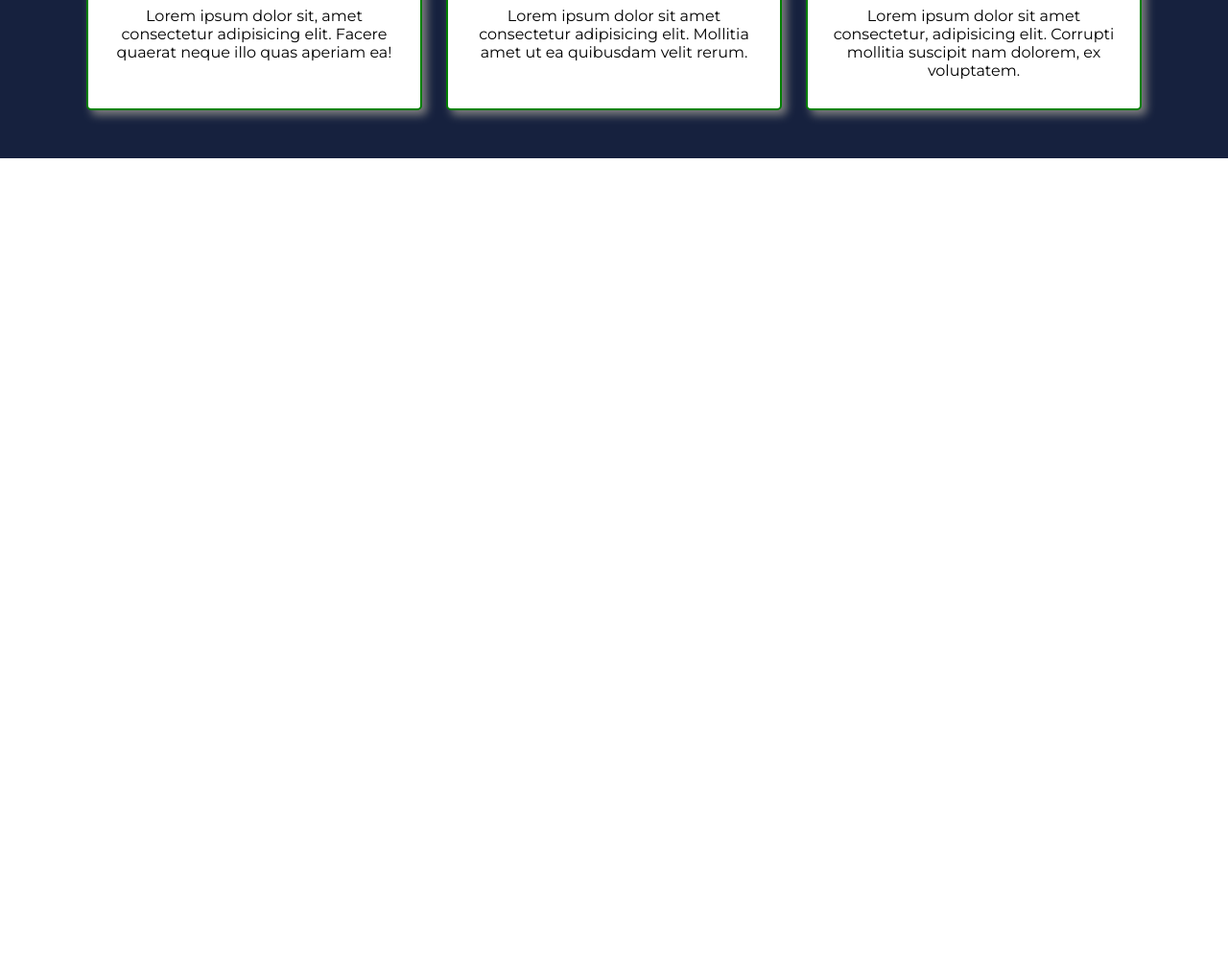
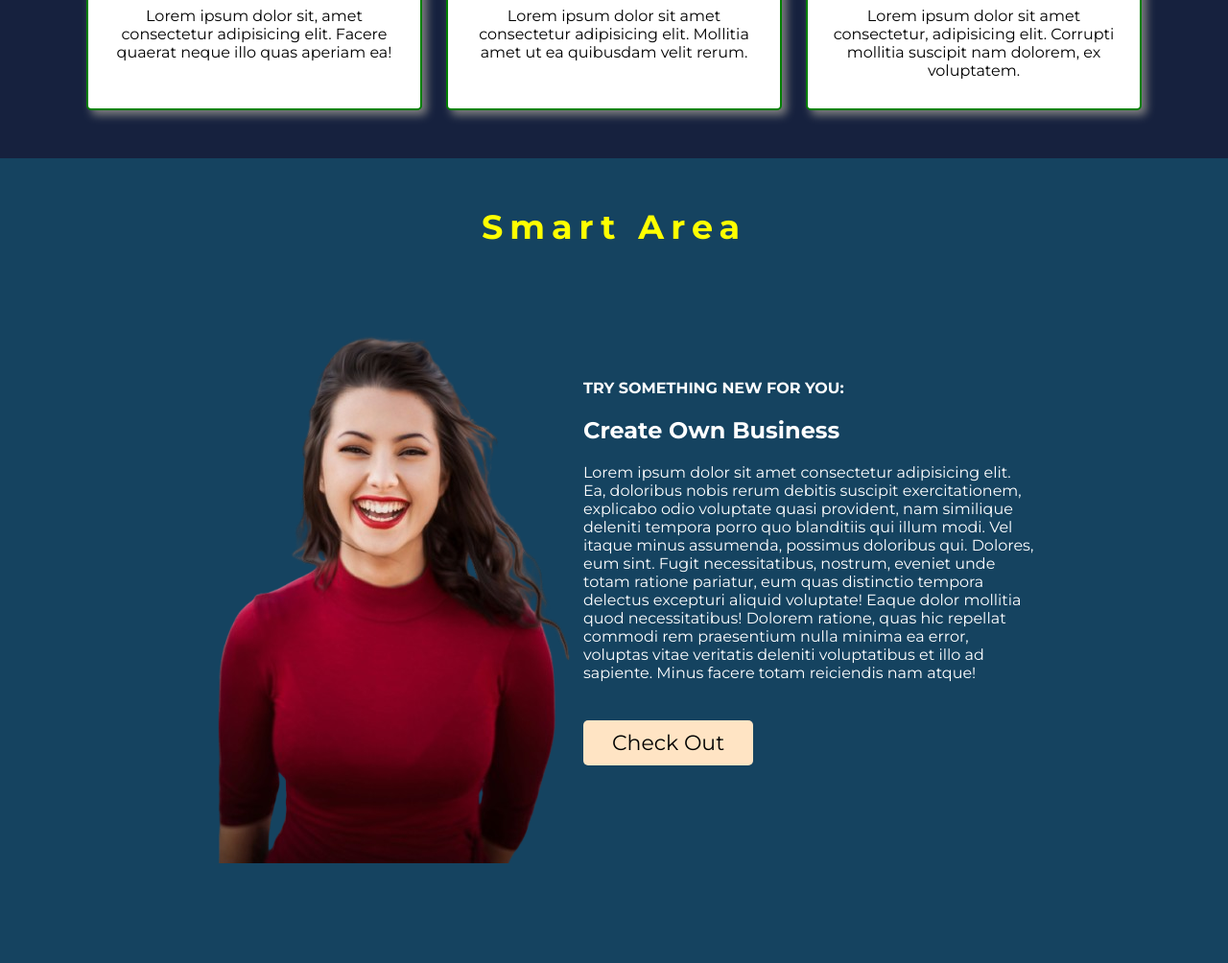
Before and after one commit to ShohagAlphaCoding/Responsive-Website, a plain HTML site: page index.html in a window 1280 px wide. Shown: the part 1282-2286 px from the top of the page at 96% size. Before the commit the page ends 1447 px from the top, so only its background shows below. Drawn offline with Linux system fonts and the light colour scheme.

Commit message:
responcive

```diff
--- a/index.html
+++ b/index.html
@@ -75,7 +75,25 @@
             </div>
         </section>
 
+        <!-- second section here  -->
 
+        <section id="second-section">
+            <h2 class="smart-title"> Smart Area</h2>
+
+            <div class="smart-parent">
+
+                <div class="smart-image">
+                    <img src="images/smart.png" alt="">
+                </div>
+
+                <div class="smart-text">
+                    <h4> TRY SOMETHING NEW FOR YOU: </h4>
+                    <h2> Create Own Business </h2>
+                    <p> Lorem ipsum dolor sit amet consectetur adipisicing elit. Ea, doloribus nobis rerum debitis suscipit exercitationem, explicabo odio voluptate quasi provident, nam similique deleniti tempora porro quo blanditiis qui illum modi. Vel itaque minus assumenda, possimus doloribus qui. Dolores, eum sint. Fugit necessitatibus, nostrum, eveniet unde totam ratione pariatur, eum quas distinctio tempora delectus excepturi aliquid voluptate! Eaque dolor mollitia quod necessitatibus! Dolorem ratione, quas hic repellat commodi rem praesentium nulla minima ea error, voluptas vitae veritatis deleniti voluptatibus et illo ad sapiente. Minus facere totam reiciendis nam atque!</p>
+                    <a href="#"> Check Out</a>
+                </div>
+            </div>
+        </section>
     </main>
 
 
--- a/style.css
+++ b/style.css
@@ -130,19 +130,74 @@ header{
 }
 .single-card i{
     font-size: 40px;
+    color: rgb(12, 160, 73);
 }
 .single-card h2{
     margin: 10px 0;
     font-weight: bold;
 }
 
-/* first section resposive here  */
+
+
+/* second section code here  */
+
+#second-section{
+    background-color: #154360;
+    padding: 50px 0 100px 0;
+}
+.smart-title{
+    text-align: center;
+    font-size: 35px;
+    color: yellow;
+    letter-spacing: 0.2em;
+    margin-bottom: 30px;
+}
+.smart-parent{
+    margin-left: 200px;
+    margin-right: 200px;
+    display: flex;
+    align-items: center;
+    justify-content: space-between;
+}
+.smart-text{
+    color: #fff;
+}
+.smart-text h2{
+    margin: 20px 0;
+    font-size: 30px 0;
+
+}
+.smart-text a{
+    text-decoration: none;
+    font-size: 22px;
+    background-color: bisque;
+    color: #000000;
+    padding: 10px 30px;
+    margin-top: 40px;
+    display: inline-block;
+    border-radius: 5px;
+}
+
+
+
+
+
+
 @media only screen and (max-width: 688px) {
     .card-parents{
         display: grid;
         grid-template-columns: repeat(1, 1fr);
         grid-gap: 10px;
         width: 100%;
+    }
+    .smart-parent{
+        margin-left: 30px;
+        margin-right: 30px;
+        display: block;
+    }
+    .smart-image img{
+        width: 100%;
+        margin-bottom: 50px;
     }
 }
 
@@ -153,5 +208,13 @@ header{
         grid-gap: 20px;
         width: 100%;
     }
-
+    .smart-parent{
+        margin-left: 70px;
+        margin-right: 70px;
+        display: block;
+    }
+    .smart-image img{
+        width: 100%;
+        margin-bottom: 70px;
+    }
 }
```
Also changed, not shown: images/smart.png (added).
